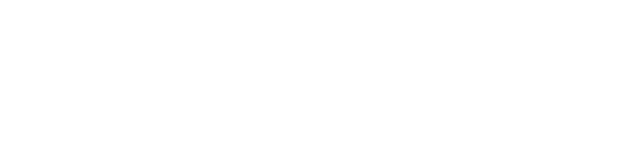
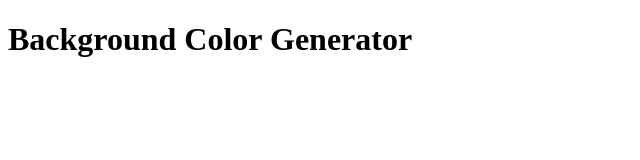
Before and after one commit to sajjadcodes/background-generator, a plain HTML site: page index.html in a window 1280 px wide. Shown: the whole page, without its empty margins (0-640 px from the left). Drawn offline with Linux system fonts and the light colour scheme.

Commit message:
new little branch added

```diff
--- a/index.html
+++ b/index.html
@@ -7,7 +7,7 @@
     <title>Cool Background Generator</title>
 </head>
 <body>
-
+    <h1>Background Color Generator</h1>
 
 </body>
 </html>
```
